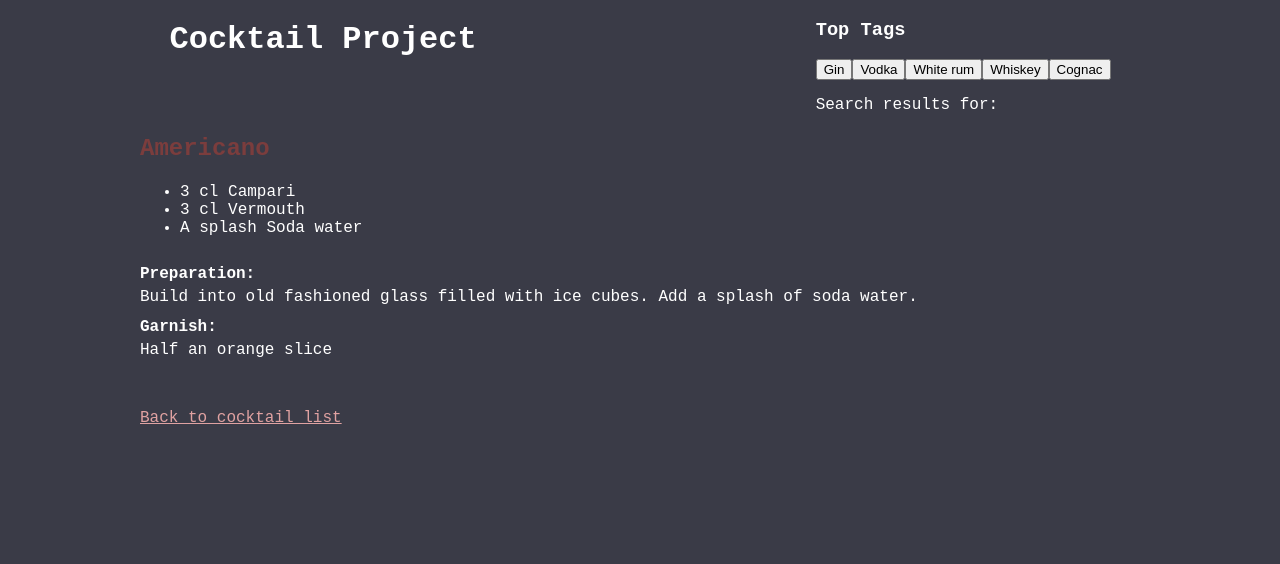
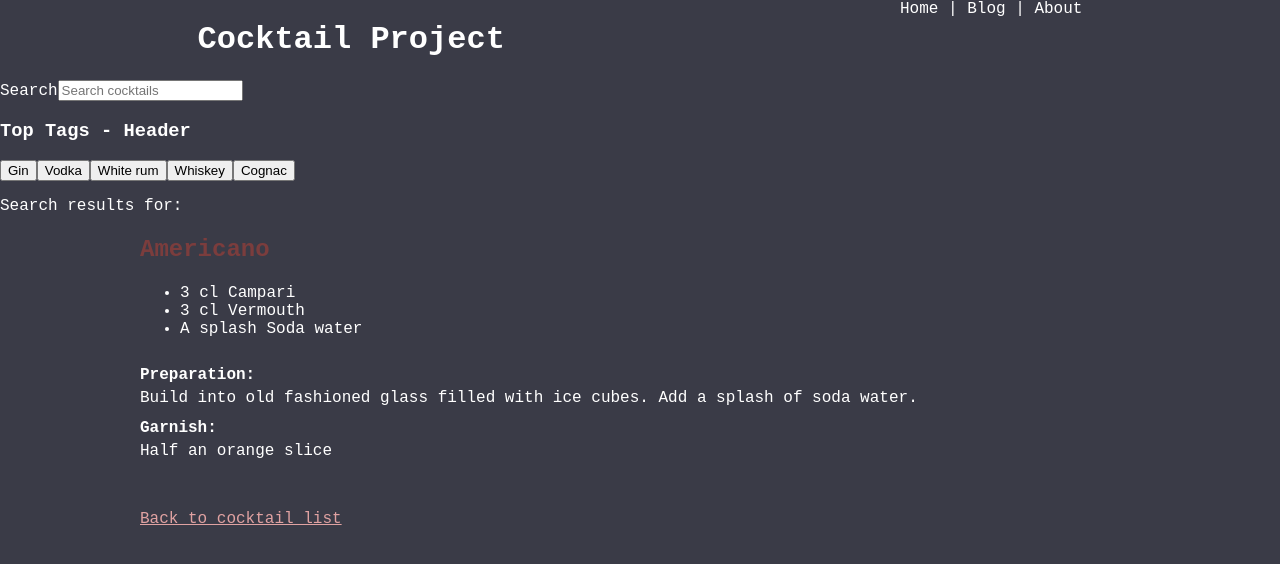
Before and after one commit to isabelchua/cocktail-project, a React (Vite) app: page /cocktail/Americano in a window 1280 px wide. Shown: the top 564 px of the page. Built offline with nearby package versions, Linux system fonts and the light colour scheme.

Commit message:
working header

```diff
--- a/src/components/Header.jsx
+++ b/src/components/Header.jsx
@@ -3,6 +3,7 @@ import { useState, useEffect } from "react";
 import { Link, useLocation } from "react-router-dom";
 // import CocktailList from "../components/CocktailList";
 import { cocktailData } from "../data/cocktailData";
+import Tags from "../components/Tags";
 
 function Header({ onSearch }) {
 	const [searchTerm, setSearchTerm] = useState("");
@@ -55,15 +56,32 @@ function Header({ onSearch }) {
 		onSearch(clickedTag);
 	};
 
+	const handleInputChange = event => {
+		const value = event.target.value;
+		setSearchTerm(value);
+		onSearch(value);
+	};
+
 	return (
 		<>
 			<div className="header">
 				<h1>
 					<Link to={`/`}>Cocktail Project</Link>
 				</h1>
-				{shouldRenderSearch && <Search onSearch={handleSearch} />}
+				{/* {shouldRenderSearch && <Search onSearch={handleSearch} />} */}
+				<nav>Home | Blog | About </nav>
+			</div>
 			<div>
-					<h3>Top Tags</h3>
+				{/* <Search onSearch={handleSearch} /> */}
+				{/* <Tags tags={searchTerm} /> */}
+				Search
+				<input
+					type="text"
+					placeholder="Search cocktails"
+					// value={value}
+					onChange={handleInputChange}
+				/>
+				<h3>Top Tags - Header</h3>
 				{tags.map(tag => (
 					<button key={tag} onClick={() => handleTagClick(tag)}>
 						{tag}
@@ -71,7 +89,6 @@ function Header({ onSearch }) {
 				))}
 				<p>Search results for: {searchTerm}</p>
 			</div>
-			</div>
 		</>
 	);
 }
--- a/src/components/Search.jsx
+++ b/src/components/Search.jsx
@@ -1,6 +1,8 @@
 import { useState } from "react";
 
 export const Search = ({ onSearch, setSearchTerm }) => {
+	//const [searchTerm, setSearchTerm] = useState("");
+
 	const handleInputChange = event => {
 		const value = event.target.value;
 		setSearchTerm(value);
--- a/src/components/Tags.jsx
+++ b/src/components/Tags.jsx
@@ -4,51 +4,52 @@ import { useState, useEffect } from "react";
 const Tags = () => {
 	const [tags, setTags] = useState([]);
 
-	useEffect(() => {
-		// Update tags when the component mounts or when the searchTerm changes
-		const mostCommonIngredients = getMostCommonFirstIngredients();
-		setTags(mostCommonIngredients);
-	}, [searchTerm]);
+	// useEffect(() => {
+	// 	// Update tags when the component mounts or when the searchTerm changes
+	// 	const mostCommonIngredients = getMostCommonFirstIngredients();
+	// 	setTags(mostCommonIngredients);
+	// }, [searchTerm]);
 
-	const getMostCommonFirstIngredients = () => {
-		const ingredientCounts = {};
+	// const getMostCommonFirstIngredients = () => {
+	// 	const ingredientCounts = {};
 
-		// Count occurrences of first ingredients
-		cocktailData.forEach(cocktail => {
-			const firstIngredient =
-				cocktail.ingredients.length > 0
-					? cocktail.ingredients[0].ingredient
-					: "";
-			if (firstIngredient) {
-				ingredientCounts[firstIngredient] =
-					(ingredientCounts[firstIngredient] || 0) + 1;
-			}
-		});
+	// 	// Count occurrences of first ingredients
+	// 	cocktailData.forEach(cocktail => {
+	// 		const firstIngredient =
+	// 			cocktail.ingredients.length > 0
+	// 				? cocktail.ingredients[0].ingredient
+	// 				: "";
+	// 		if (firstIngredient) {
+	// 			ingredientCounts[firstIngredient] =
+	// 				(ingredientCounts[firstIngredient] || 0) + 1;
+	// 		}
+	// 	});
 
-		// Sort ingredients by count in descending order
-		const sortedIngredients = Object.keys(ingredientCounts).sort(
-			(a, b) => ingredientCounts[b] - ingredientCounts[a]
-		);
+	// 	// Sort ingredients by count in descending order
+	// 	const sortedIngredients = Object.keys(ingredientCounts).sort(
+	// 		(a, b) => ingredientCounts[b] - ingredientCounts[a]
+	// 	);
 
-		const topIngredients = sortedIngredients.slice(0, 5);
+	// 	const topIngredients = sortedIngredients.slice(0, 5);
 
-		return topIngredients;
-	};
+	// 	return topIngredients;
+	// };
 
-	const handleTagClick = clickedTag => {
-		setSearchTerm(clickedTag);
-		console.log(clickedTag);
-		onSearch(clickedTag);
-	};
+	// const handleTagClick = clickedTag => {
+	// 	setSearchTerm(clickedTag);
+	// 	console.log(clickedTag);
+	// 	onSearch(clickedTag);
+	// };
 
 	return (
 		<div>
-			Tags
+			Tags - tags component
 			{tags.map(tag => (
 				<button key={tag} onClick={() => handleTagClick(tag)}>
 					{tag}
 				</button>
 			))}
+			<p>Search results for: {searchTerm}</p>
 		</div>
 	);
 };
--- a/src/pages/Home.jsx
+++ b/src/pages/Home.jsx
@@ -1,22 +1,66 @@
-import { useState } from "react";
+import { useState, useEffect } from "react";
 import CocktailList from "../components/CocktailList";
 import Header from "../components/Header";
 import Layout from "./../components/Layout";
 import { cocktailData } from "../data/cocktailData";
 import banner from "../assets/img/banner.jpg";
 import Tags from "../components/Tags";
+// import { Search } from "./Search";
 
 function Home() {
 	const [searchTerm, setSearchTerm] = useState("");
+	const [tags, setTags] = useState([]);
 
 	const handleSearch = term => {
 		setSearchTerm(term);
 	};
 
+	// const handleSearch = term => {
+	// 	setSearchTerm(term);
+	// 	// onSearch(term);
+	// };
+
+	// useEffect(() => {
+	// 	// Update tags when the component mounts or when the searchTerm changes
+	// 	const mostCommonIngredients = getMostCommonFirstIngredients();
+	// 	setTags(mostCommonIngredients);
+	// }, [searchTerm]);
+
+	// const getMostCommonFirstIngredients = () => {
+	// 	const ingredientCounts = {};
+
+	// 	// Count occurrences of first ingredients
+	// 	cocktailData.forEach(cocktail => {
+	// 		const firstIngredient =
+	// 			cocktail.ingredients.length > 0
+	// 				? cocktail.ingredients[0].ingredient
+	// 				: "";
+	// 		if (firstIngredient) {
+	// 			ingredientCounts[firstIngredient] =
+	// 				(ingredientCounts[firstIngredient] || 0) + 1;
+	// 		}
+	// 	});
+
+	// 	// Sort ingredients by count in descending order
+	// 	const sortedIngredients = Object.keys(ingredientCounts).sort(
+	// 		(a, b) => ingredientCounts[b] - ingredientCounts[a]
+	// 	);
+
+	// 	const topIngredients = sortedIngredients.slice(0, 5);
+
+	// 	return topIngredients;
+	// };
+
+	// const handleTagClick = clickedTag => {
+	// 	setSearchTerm(clickedTag);
+	// 	console.log(clickedTag);
+	// 	onSearch(clickedTag);
+	// };
+
 	return (
 		<Layout>
 			<Header onSearch={handleSearch} />
-			{/* <Tags /> */}
+
 			<div className="banner">
 				<img src={banner} />
 			</div>
```
Also changed, not shown: src/components/Footer.jsx (added). Lines whose indentation alone changed are shown as unchanged.
